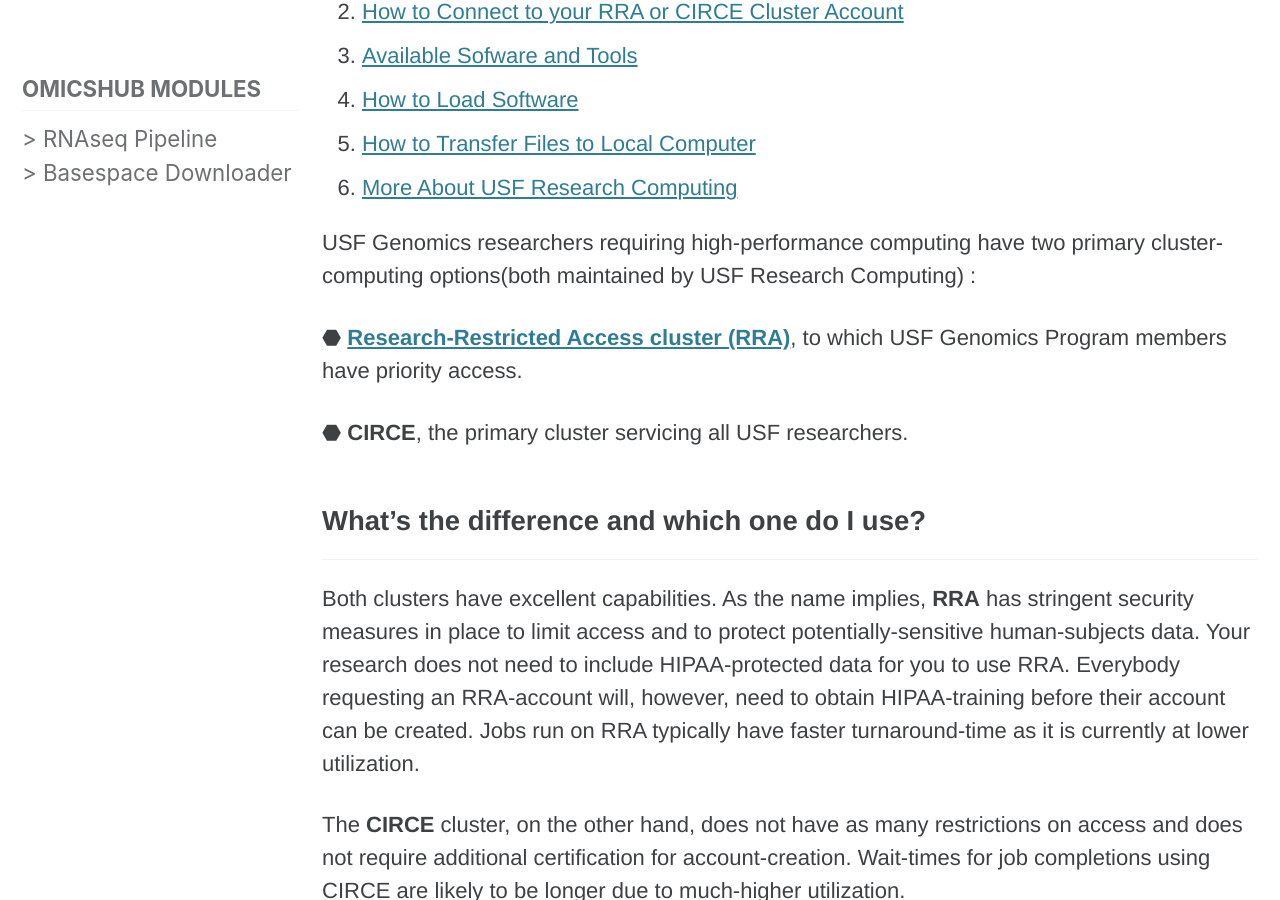
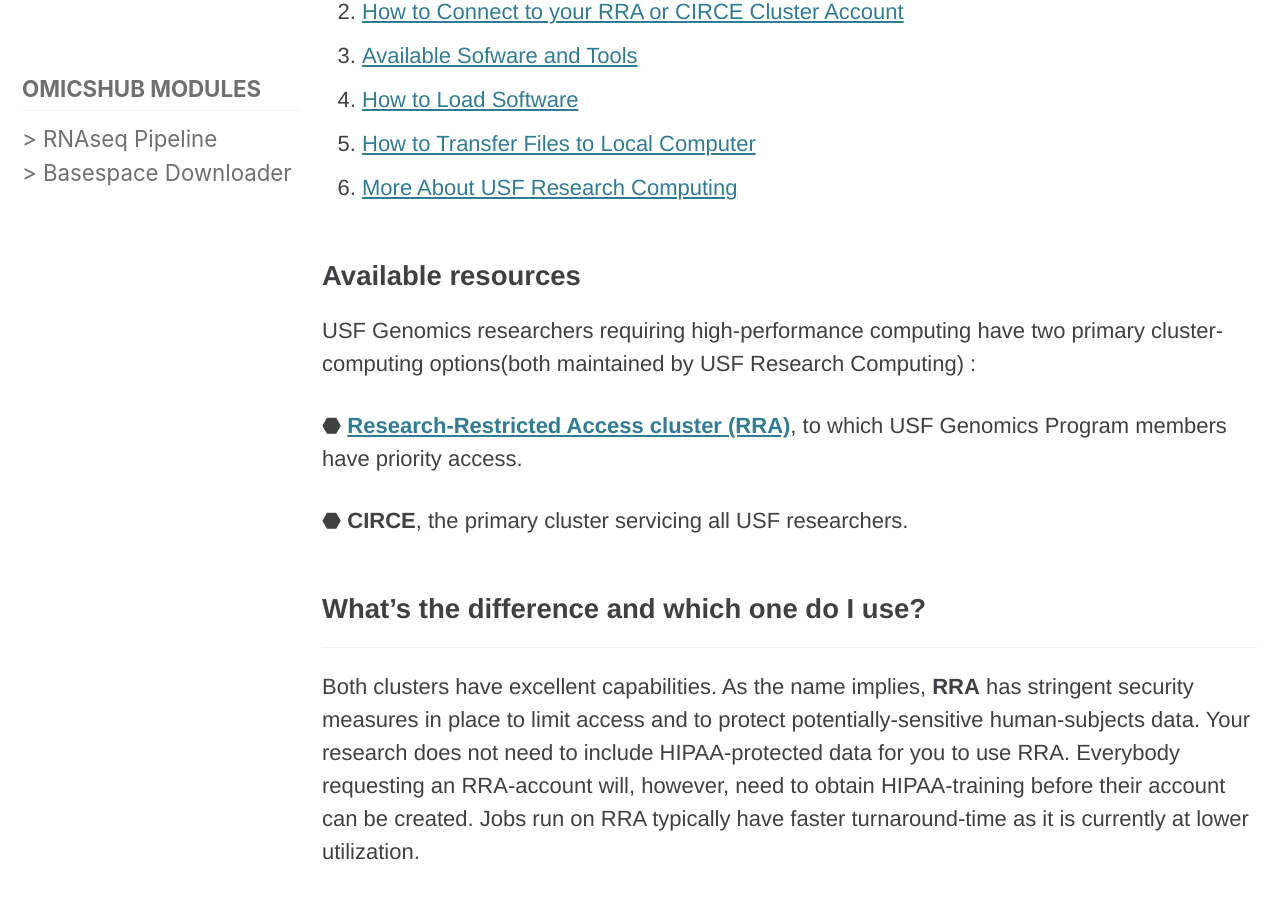
Before and after one commit to usfomicshub/usfomicshub.github.io, a Jekyll site: the page built from Cluster_Computing/index.md, in a window 1280 px wide and 900 px high, scrolled down 690 px. Built offline with Jekyll 4.4.1, drawn with Linux system fonts in a browser that asks for light colours; cached includes are drawn as plain includes.

Commit message:
Update index.md

```diff
--- a/Cluster_Computing/index.md
+++ b/Cluster_Computing/index.md
@@ -22,6 +22,8 @@
 5. [How to Transfer Files to Local Computer](#how-to-transfer-files-to-local-computer)
 6. [More About USF Research Computing](#more-about-usf-research-computing)
 
+
+## Available resources
 
 USF Genomics researchers requiring high-performance computing have two primary cluster-computing options(both maintained by USF Research Computing) :
 
```
